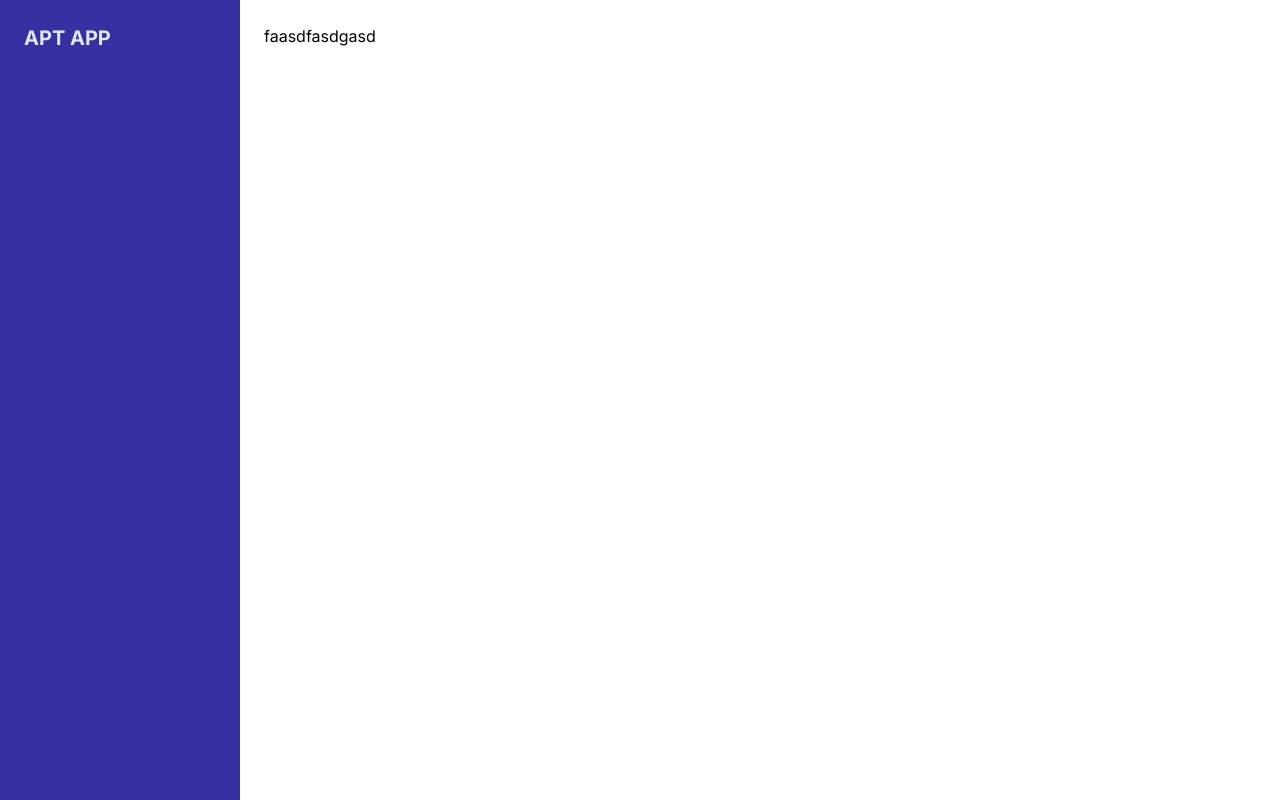
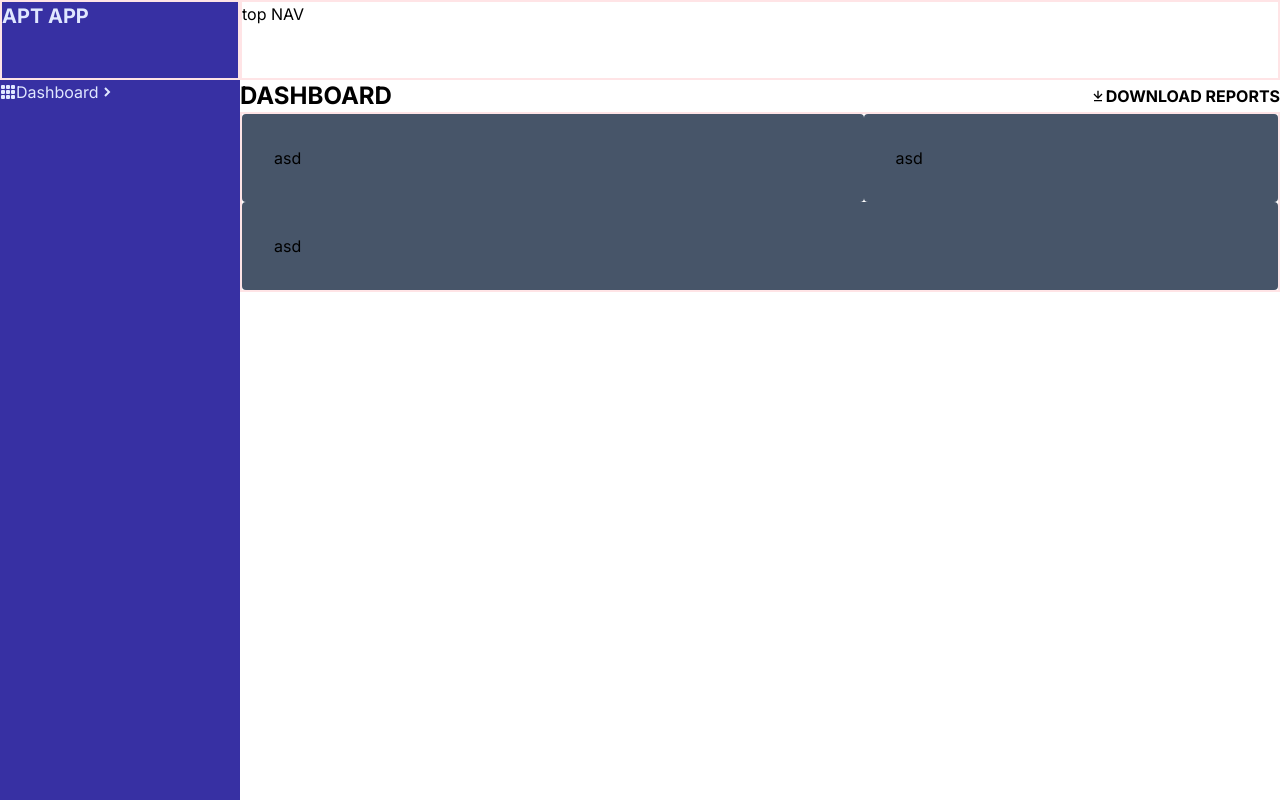
Before and after one commit to 4cody/apt, a Next.js app in the folder client/: page /dashboard in a window 1280 px wide. Built offline with nearby package versions, Linux system fonts and the light colour scheme.

Commit message:
add flex to dashboard screen

```diff
--- a/client/package.json
+++ b/client/package.json
@@ -21,6 +21,7 @@
     "react": "18.2.0",
     "react-dom": "18.2.0",
     "react-hot-toast": "^2.4.1",
+    "react-icons": "^4.10.1",
     "tailwindcss": "3.3.3",
     "typescript": "5.1.6"
   }
--- a/client/src/app/dashboard/page.tsx
+++ b/client/src/app/dashboard/page.tsx
@@ -4,6 +4,8 @@ import React, { useEffect } from "react";
 import { useRouter } from "next/navigation";
 import axios from "axios";
 import { toast } from "react-hot-toast";
+import { BsGrid3X3GapFill } from "react-icons/bs";
+import { BiSolidChevronRight, BiArrowToBottom } from "react-icons/bi";
 
 export default function LoginPage() {
   const router = useRouter();
@@ -28,10 +30,31 @@ export default function LoginPage() {
 
   return (
     <div className="min-h-screen w-full flex">
-      <div className="w-60 bg-indigo-800 p-6 text-indigo-100">
-        <h1 className="text-xl uppercase font-bold">Apt App</h1>
-      </div>
-      <div className="grow p-6">faasdfasdgasd</div>
+      <section className="w-60 bg-indigo-800 text-indigo-100">
+        <div className="h-20 border-2 border-rose-100">
+          <h1 className="text-xl uppercase font-bold">Apt App</h1>
+        </div>
+        <div className="flex items-center">
+          <BsGrid3X3GapFill />
+          <h2>Dashboard</h2>
+          <BiSolidChevronRight />
+        </div>
+      </section>
+      <section className="grow">
+        <div className="h-20 border-2 border-rose-100 flex">top NAV</div>
+        <div className="flex justify-between">
+          <div className="text-2xl uppercase font-bold">Dashboard</div>
+          <button className="text-l uppercase font-bold flex items-center">
+            <BiArrowToBottom />
+            DownLoad Reports
+          </button>
+        </div>
+        <div className="flex flex-wrap border-2 border-rose-100">
+          <div className="rounded p-8 bg-slate-600 grow basis-3/5">asd</div>
+          <div className="rounded p-8 bg-slate-600 grow basis-2/5">asd</div>
+          <div className="rounded p-8 bg-slate-600 grow">asd</div>
+        </div>
+      </section>
     </div>
   );
 }
```
Also changed, not shown: 1 other file (tests, documents, lock files or other folders).
